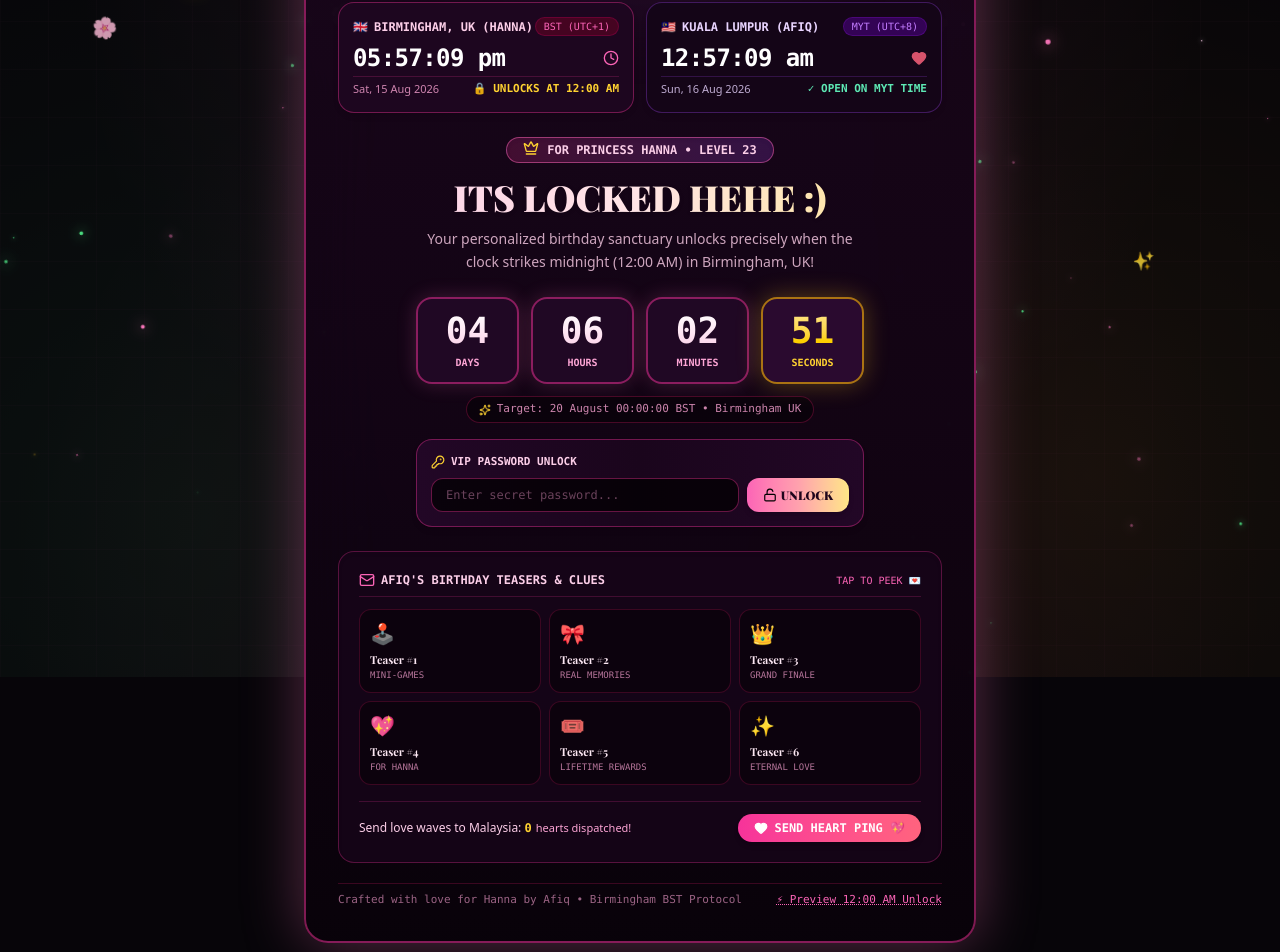
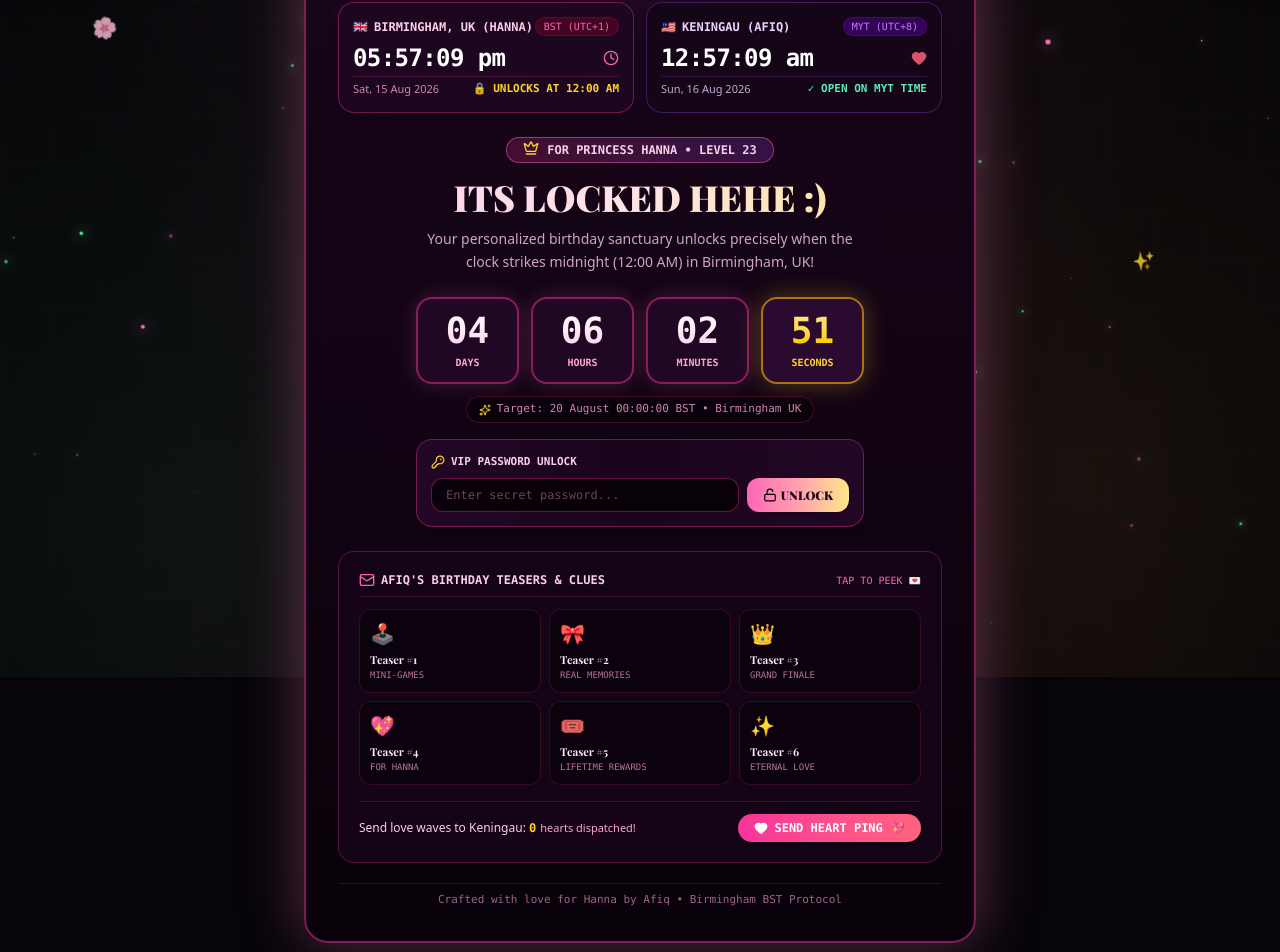
Before and after one commit to gatoluvchoco/HannaBirthday, a React (Vite) app: page / in a window 1280 px wide. Shown: the part 123-1075 px from the top of the page. Built offline with nearby package versions, Linux system fonts and the light colour scheme; the HTML template or start-up script is replaced by a standard one; a web font is replaced by a local one.

Commit message:
refactor: remove princess bypass and update location details
Remove the experimental bypass shortcut from the loading screen and update the Birmingham to Keningau distance details for better accuracy.

```diff
--- a/src/components/BirminghamBirthdayLock.tsx
+++ b/src/components/BirminghamBirthdayLock.tsx
@@ -39,7 +39,6 @@ export const BirminghamBirthdayLock: React.FC<BirminghamBirthdayLockProps> = ({
   isBypassed = false,
 }) => {
   const [timeStatus, setTimeStatus] = useState<TimezoneStatus>(getTimezoneCountdown());
-  const [simulatedUnlock, setSimulatedUnlock] = useState(false);
   const [heartPings, setHeartPings] = useState(0);
   const [activeTeaserIndex, setActiveTeaserIndex] = useState<number | null>(null);
   const [isMusicPlaying, setIsMusicPlaying] = useState(false);
@@ -79,8 +78,8 @@ export const BirminghamBirthdayLock: React.FC<BirminghamBirthdayLockProps> = ({
       icon: "🎟️"
     },
     {
-      title: "Teaser #6: Birmingham to Malaysia Distance 🌍",
-      detail: "Even with 6,700+ miles between Birmingham (BST) and Malaysia (MYT), every heartbeat bridges the distance directly to you.",
+      title: "Teaser #6: Birmingham to Keningau Distance 🌍",
+      detail: "Even with 7,000+ miles between Birmingham (BST) and Keningau, Sabah (MYT), every heartbeat bridges the distance directly to you.",
       tag: "ETERNAL LOVE",
       icon: "✨"
     }
@@ -117,13 +116,13 @@ export const BirminghamBirthdayLock: React.FC<BirminghamBirthdayLockProps> = ({
       const updated = getTimezoneCountdown();
       setTimeStatus(updated);
 
-      if (updated.isUnlocked && !simulatedUnlock) {
+      if (updated.isUnlocked && !timeStatus.isUnlocked) {
         handleTriggerMidnightFanfare();
       }
     }, 1000);
 
     return () => clearInterval(timer);
-  }, [simulatedUnlock]);
+  }, []);
 
   const handleTriggerMidnightFanfare = () => {
     sound.playLevelUp();
@@ -202,7 +201,7 @@ export const BirminghamBirthdayLock: React.FC<BirminghamBirthdayLockProps> = ({
     }
   };
 
-  const isActuallyUnlocked = timeStatus.isUnlocked || simulatedUnlock || isBypassed;
+  const isActuallyUnlocked = timeStatus.isUnlocked || isBypassed;
 
   return (
     <div className="min-h-screen w-full flex flex-col items-center justify-center p-3 sm:p-6 z-20 relative select-none">
@@ -284,12 +283,12 @@ export const BirminghamBirthdayLock: React.FC<BirminghamBirthdayLockProps> = ({
             </div>
           </div>
 
-          {/* Kuala Lumpur Clock (Afiq's Location) */}
+          {/* Keningau Clock (Afiq's Location) */}
           <div className="bg-[#140618]/90 border border-purple-500/30 rounded-2xl p-3.5 shadow-md flex flex-col justify-between">
             <div className="flex items-center justify-between text-xs font-mono mb-1">
               <span className="flex items-center gap-1.5 text-purple-200 font-bold">
                 <span>🇲🇾</span>
-                <span>KUALA LUMPUR (AFIQ)</span>
+                <span>KENINGAU (AFIQ)</span>
               </span>
               <span className="text-[10px] text-purple-400 bg-purple-950/80 px-2 py-0.5 rounded-full border border-purple-800/40">
                 MYT (UTC+8)
@@ -495,7 +494,7 @@ export const BirminghamBirthdayLock: React.FC<BirminghamBirthdayLockProps> = ({
           {/* Interactive Heart Ping Button to Afiq */}
           <div className="mt-4 pt-3 border-t border-pink-500/20 flex flex-wrap items-center justify-between gap-2">
             <div className="text-xs font-sans text-pink-200">
-              <span>Send love waves to Malaysia: </span>
+              <span>Send love waves to Keningau: </span>
               <strong className="text-amber-300 font-mono font-bold">{heartPings}</strong>
               <span className="text-pink-300 text-[11px] ml-1">hearts dispatched!</span>
             </div>
@@ -510,23 +509,9 @@ export const BirminghamBirthdayLock: React.FC<BirminghamBirthdayLockProps> = ({
           </div>
         </div>
 
-        {/* Footer Testing Controls & Simulator */}
-        <div className="flex flex-wrap items-center justify-between gap-2 text-[11px] font-mono text-pink-300/60 pt-2 border-t border-pink-900/40 relative z-10">
+        {/* Footer */}
+        <div className="flex flex-wrap items-center justify-center text-center gap-2 text-[11px] font-mono text-pink-300/60 pt-2 border-t border-pink-900/40 relative z-10">
           <span>Crafted with love for Hanna by Afiq &bull; Birmingham BST Protocol</span>
-
-          <div className="flex items-center gap-2">
-            <button
-              onClick={() => {
-                sound.playSparkle();
-                setSimulatedUnlock(prev => !prev);
-                if (!simulatedUnlock) handleTriggerMidnightFanfare();
-              }}
-              className="text-pink-400 hover:text-pink-200 underline decoration-dotted cursor-pointer transition-colors"
-              title="Test the 12:00 AM unlock experience"
-            >
-              {simulatedUnlock ? "↺ Re-lock Timer" : "⚡ Preview 12:00 AM Unlock"}
-            </button>
-          </div>
         </div>
       </motion.div>
     </div>
--- a/src/components/LoadingScreen.tsx
+++ b/src/components/LoadingScreen.tsx
@@ -363,21 +363,6 @@ export const LoadingScreen: React.FC<LoadingScreenProps> = ({
               </div>
             )}
           </div>
-
-          {/* Princess Bypass shortcut if she wants to skip teasing after 5 dodges */}
-          {isLoaded && !isUnlocked && dodgeCount >= 5 && (
-            <button
-              type="button"
-              onClick={() => {
-                sound.playClick();
-                setCountdown(0);
-                setIsUnlocked(true);
-              }}
-              className="text-[10px] font-mono text-pink-400 hover:text-pink-200 underline decoration-dotted cursor-pointer transition-colors"
-            >
-              (Princess bypass: surrender button now 💖)
-            </button>
-          )}
         </div>
 
         {/* Footer info */}
```
